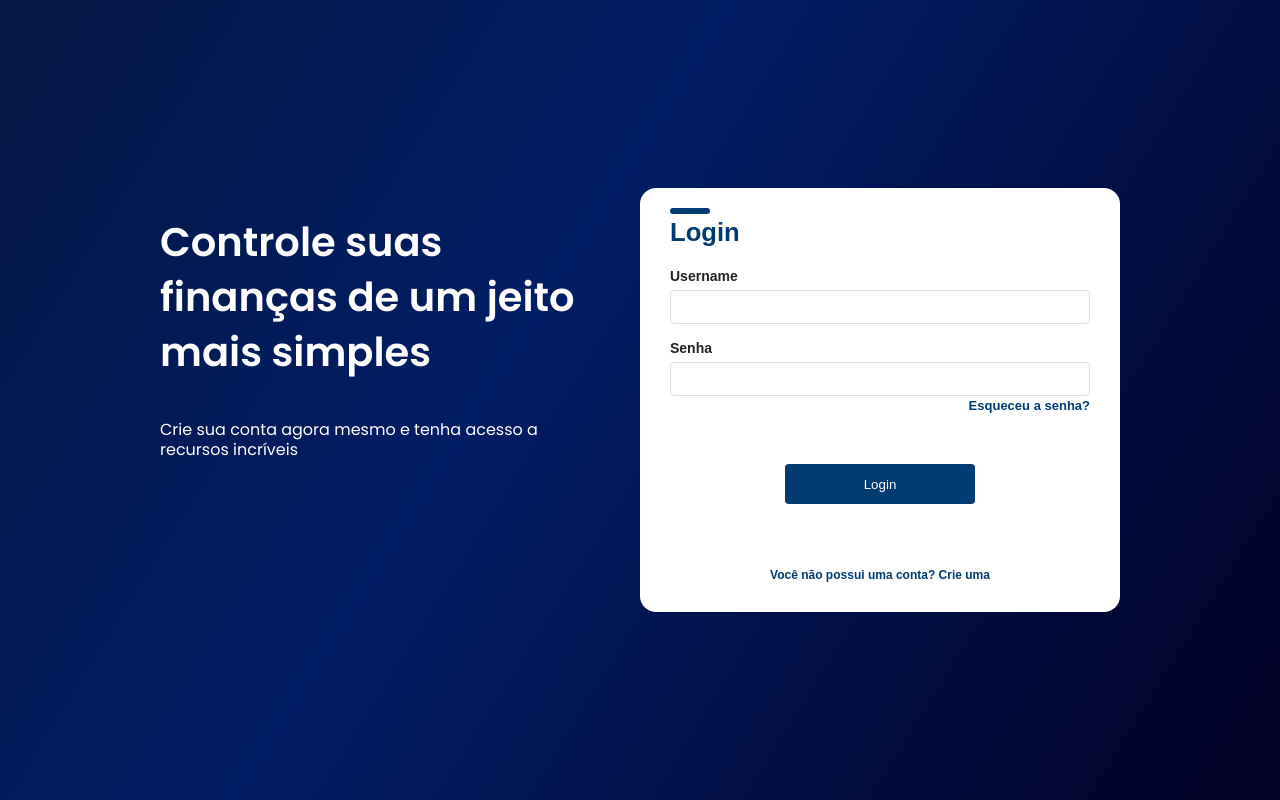
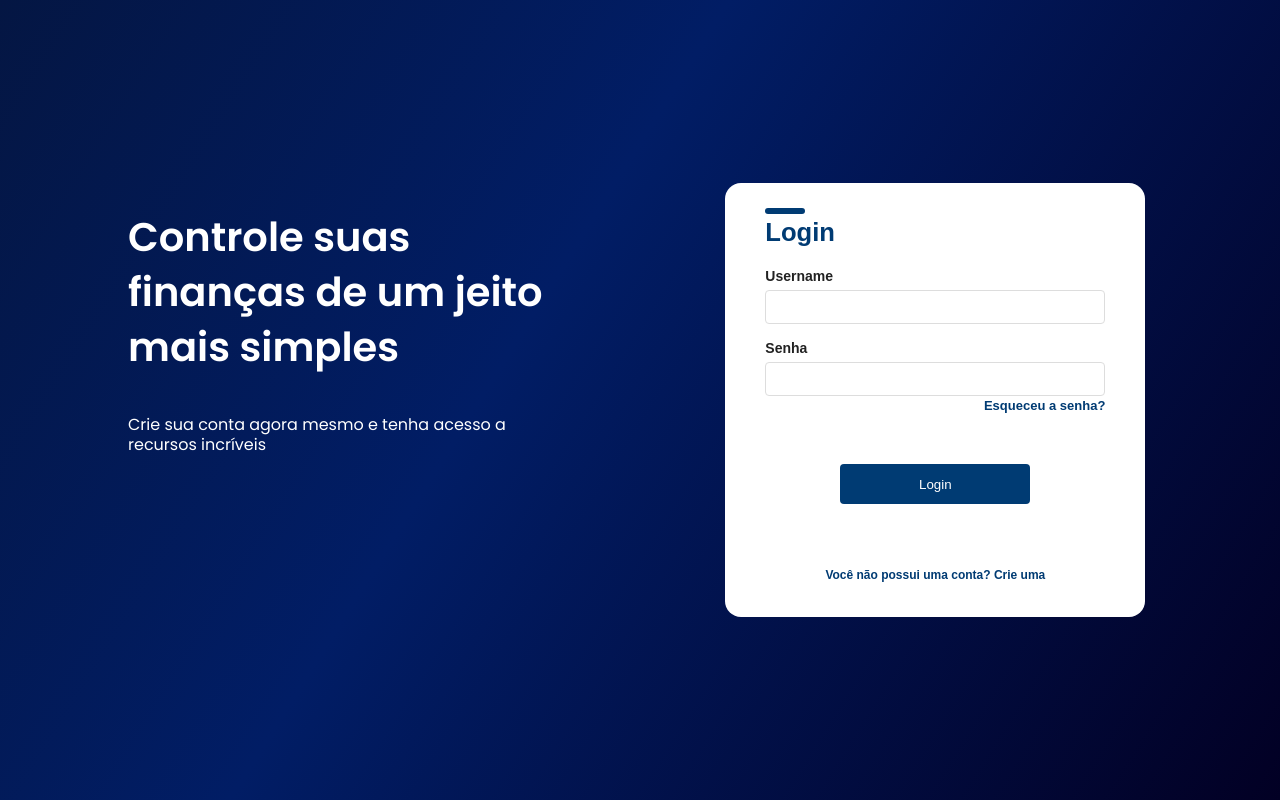
Before and after one commit to EbenauDev/FluxoDeCaixa, a Vue app in the folder front-end/fluxo-caixa/: page / in a window 1280 px wide. Built offline with nearby package versions, Linux system fonts and the light colour scheme; what vue-toast-notification would draw is missing.

Commit message:
Ajustado método que recupera as movimentações do mês e pequena melhoria na tela de login da UI

```diff
--- a/front-end/fluxo-caixa/src/views/NaoAutenticado.vue
+++ b/front-end/fluxo-caixa/src/views/NaoAutenticado.vue
@@ -4,8 +4,8 @@
       <h1>Controle suas finanças de um jeito mais simples</h1>
       <p>Crie sua conta agora mesmo e tenha acesso a recursos incríveis</p>
     </div>
-    <div class="formulario">
-      <form name="login" class="form" v-if="!criarConta">
+    <div class="formulario autenticao">
+      <form v-if="!criarConta" name="login" class="form">
         <div class="tooltip">
           <p class="m-0">Login</p>
         </div>
@@ -264,11 +264,20 @@ export default {
 <style lang="scss">
 .tela-principal {
   display: grid;
-  grid-template-columns: 1fr 1fr;
+  grid-template-columns: 1.4fr 1fr;
   align-content: center;
   height: 100vh;
-  max-width: 960px;
+  max-width: 1024px;
   margin: 0 auto;
+  .autenticao {
+    background-color: #fff;
+    display: flex;
+    align-items: center;
+    padding: 25px 30px;
+    border-radius: 16px;
+    width: 100%;
+    max-width: 360px;
+  }
   .titulo {
     font-family: "poppins";
     h1 {
```
